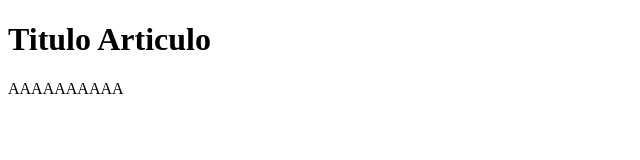
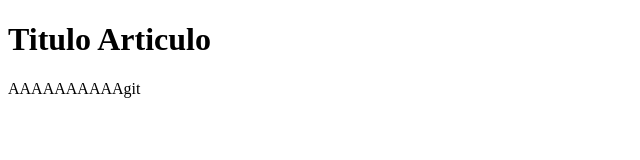
Before and after one commit to Pekash/ProyectoGit, a plain HTML site: page Index.html in a window 1280 px wide. Shown: the full height of the page, 0-640 px from the left. Drawn offline with Linux system fonts and the light colour scheme.

Commit message:
AAAAAAAAAAAA

```diff
--- a/Index.html
+++ b/Index.html
@@ -7,6 +7,6 @@
 </head>
 <body>
     <h1>Titulo Articulo</h1>
-    <p>AAAAAAAAAA</p>
+    <p>AAAAAAAAAAgit</p>
 </body>
 </html>
```
